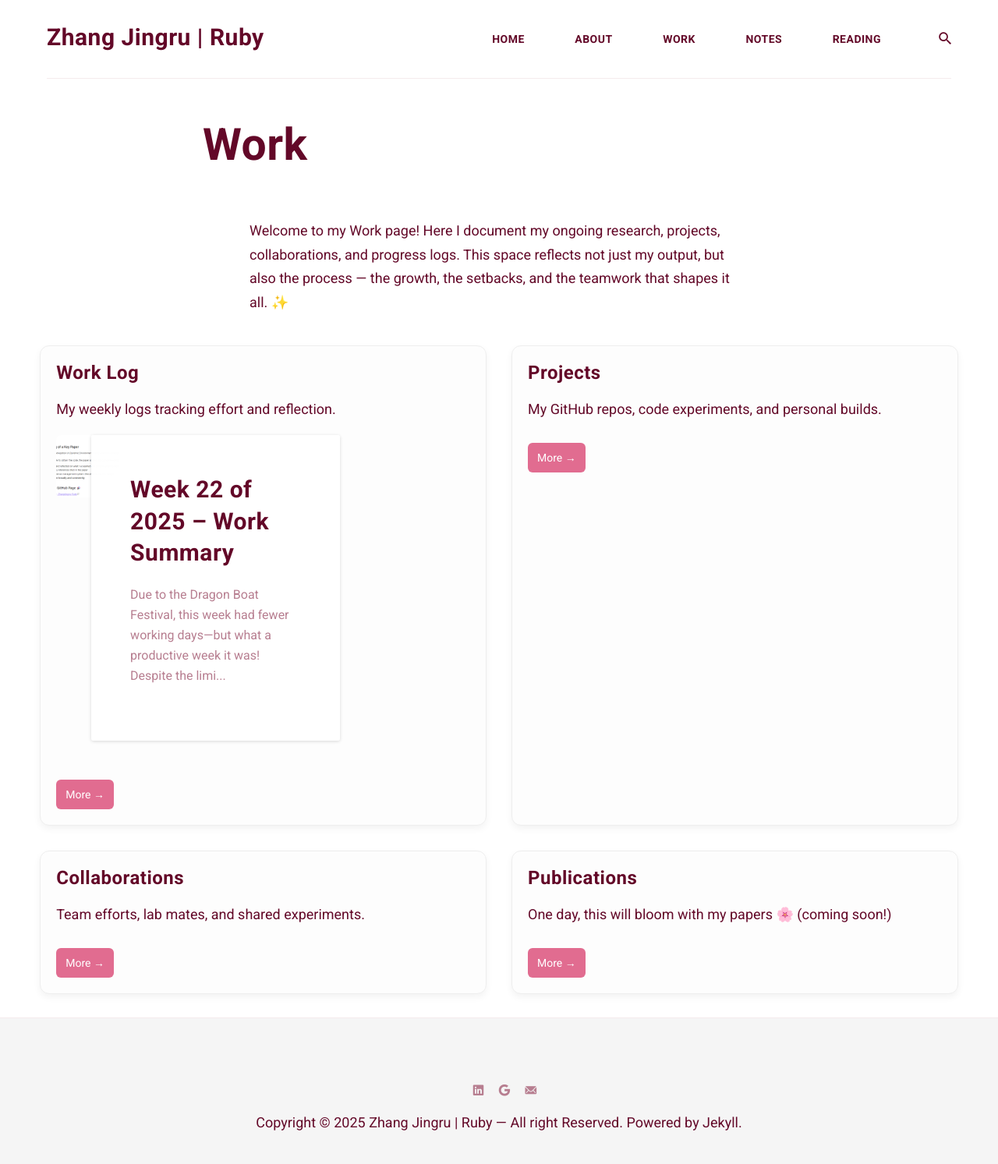
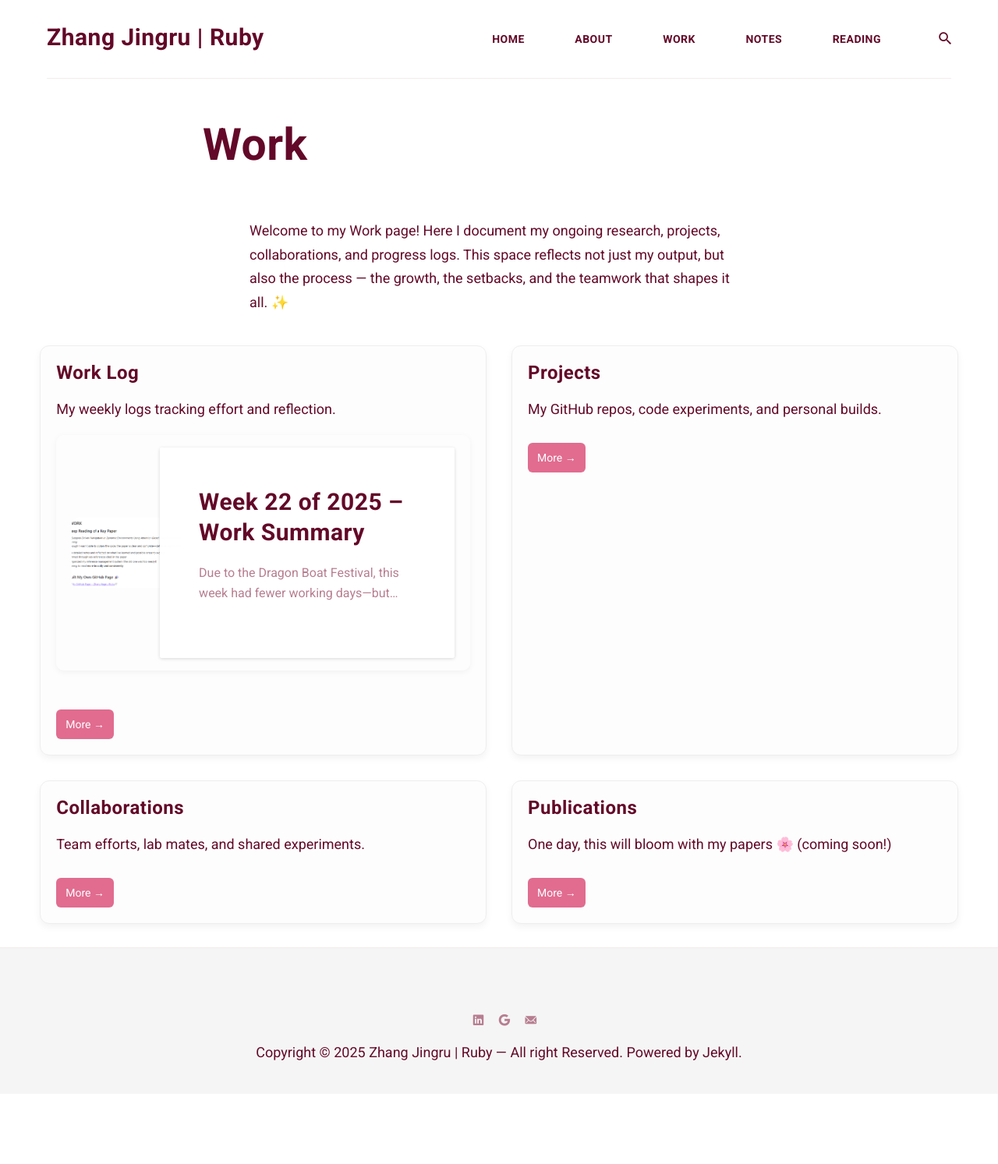
Before and after one commit to ZhangJingru-Ruby/ZhangJingru-Ruby.github.io, a Jekyll site: the page built from _pages/work.md, in a window 1280 px wide. Shown: the whole page at 78% size. Built offline with Jekyll 4.4.1, drawn with Linux system fonts in a browser that asks for light colours; nearby versions of some CDN libraries; after the commit the page ends 1403 px from its top, so only the background shows below that.

Commit message:
🎨 Widen Work-page cards, enlarge thumb, clamp excerpt to 2 lines

```diff
--- a/_sass/4-layouts/_page.scss
+++ b/_sass/4-layouts/_page.scss
@@ -121,33 +121,43 @@
   margin: 12px 0 0;
 }
 
-/* one card */
+/* one card  (stretch edge-to-edge in the block) */
 .article--compact {
   display: flex;
-  gap: 18px;
-  align-items: flex-start;
+  gap: 22px;
+  align-items: center;          /* vertically center thumbnail + text */
+  padding: 16px 20px;           /* 🆕 inner breathing */
+  border-radius: 10px;          /* subtle card look */
+  box-shadow: 0 2px 8px rgba(0,0,0,.05);  /* light shadow */
+  transition: box-shadow .2s ease;
 }
+.article--compact:hover { box-shadow: 0 4px 14px rgba(0,0,0,.07); }
 
-/* tiny square cover */
+/* 🆕 bigger rectangular cover */
 .article--compact .article__image {
-  flex: 0 0 80px;
-  width: 80px;
-  height: 80px;
-  border-radius: 6px;
+  flex: 0 0 140px;   /* was 80 */
+  width: 140px;
+  height: 90px;      /* 16:10-ish thumb */
+  border-radius: 8px;
   background-size: cover;
   background-position: center;
 }
 
-/* tighten fonts so three lines max */
-.article--compact .article__title {
-  margin: 0 0 4px;
-  font-size: 17px;
-  line-height: 1.35;
-}
+/* let text fill the rest of the row */
+.article--compact .article__content { flex: 1 1 auto; }
+
+/* tighten fonts */
+.article--compact .article__title  { margin: 0 0 6px; font-size: 19px; line-height: 1.3; }
+
+/* 🆕 2-line clamp so card stays short */
 .article--compact .article__excerpt {
   margin: 0;
-  font-size: 14px;
+  font-size: 15px;
   color: $gray;
+  display: -webkit-box;
+  -webkit-line-clamp: 2;
+  -webkit-box-orient: vertical;
+  overflow: hidden;
 }
 
 .preview-post {
```
